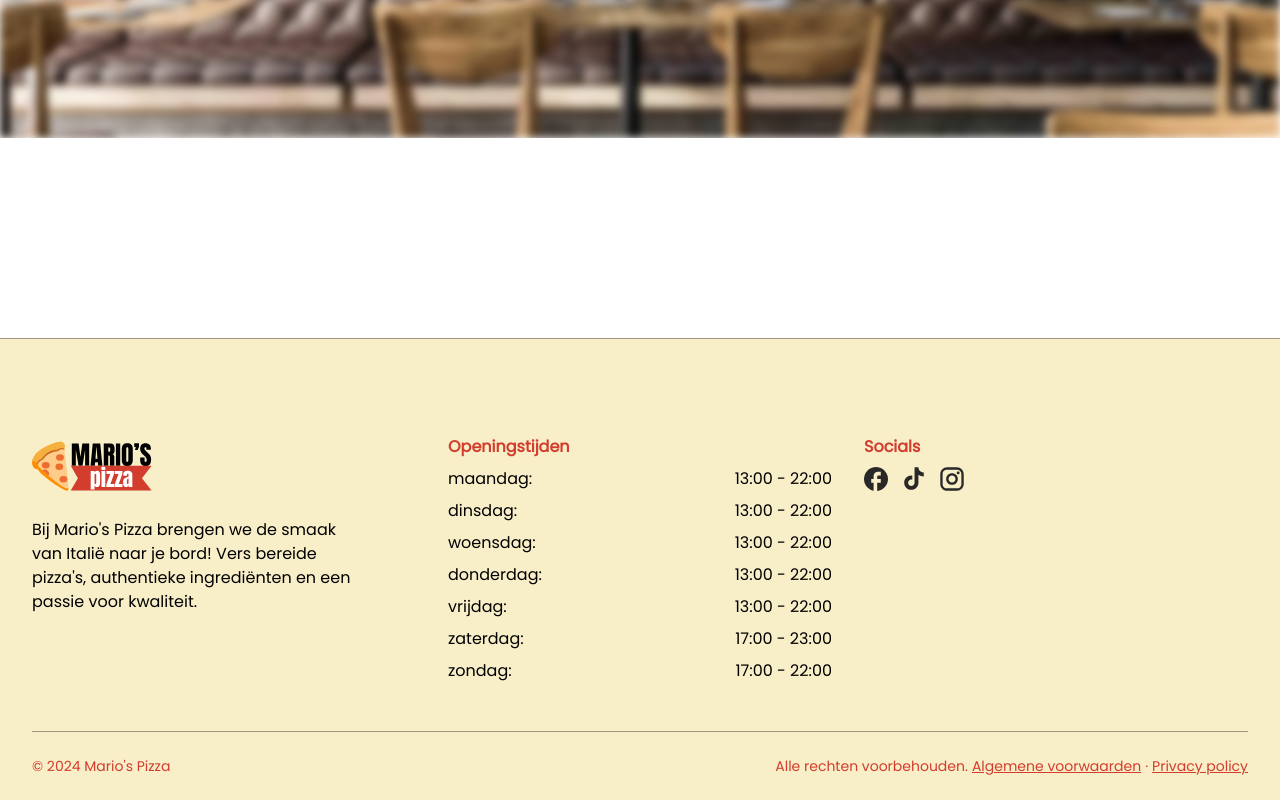
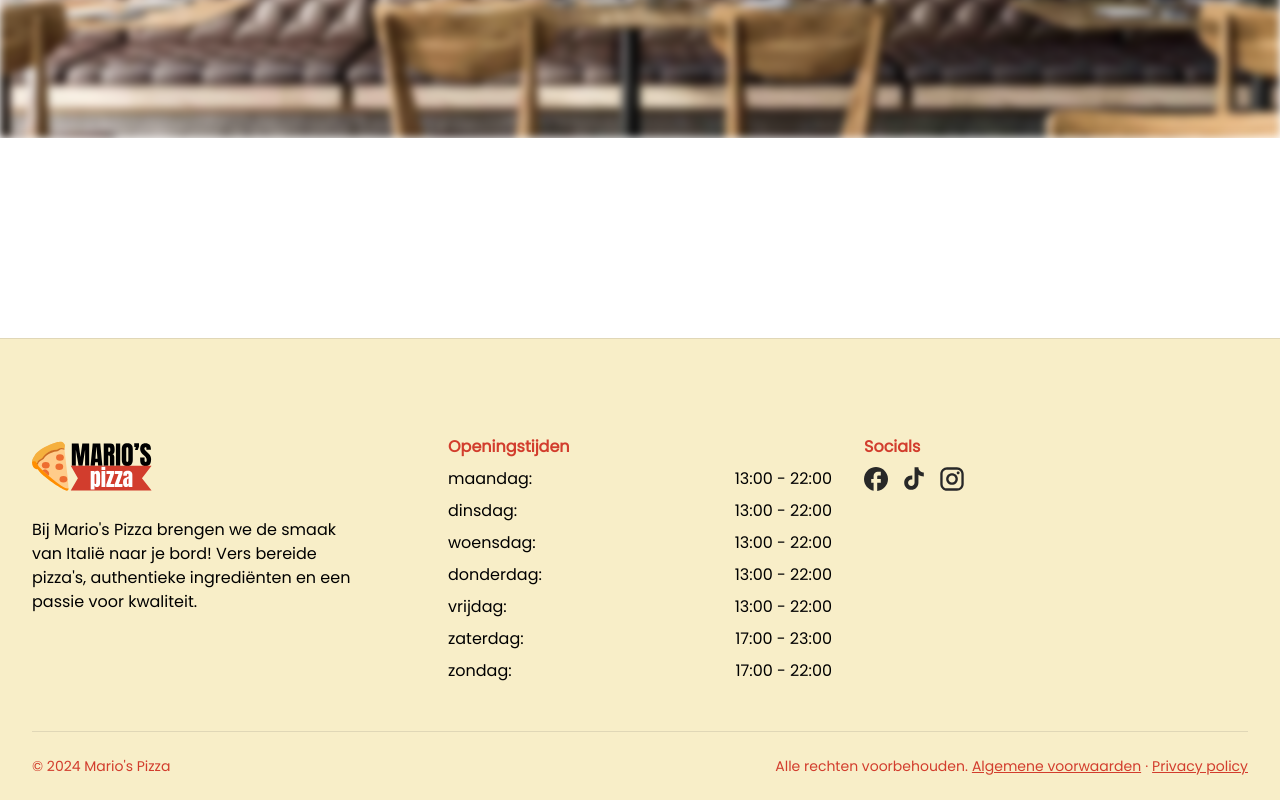
Before and after one commit to jarvin-s/marios-pizza, a Next.js app: page /aanbiedingen in a window 1280 px wide. Shown: the part 542-1342 px from the top of the page. Built offline with nearby package versions, Linux system fonts and the light colour scheme; no server answers.

Commit message:
style: update text labels in location component, adjust footer border color, and add shadow to Navbar header

```diff
--- a/src/app/components/Contact/Location.tsx
+++ b/src/app/components/Contact/Location.tsx
@@ -17,7 +17,7 @@ const Location = () => {
         <>
             <div className='mx-auto mt-40 flex max-w-[1400px] flex-col justify-between px-4 pb-80 md:mt-20'>
                 <h1 className='text-center text-6xl font-bold'>
-                    Onze locaties
+                    Onze vestigingen
                 </h1>
                 <div className='mx-auto mt-10 flex max-w-sm flex-col gap-4'>
                     <Button
@@ -61,7 +61,7 @@ const Location = () => {
                             height={600}
                             width='100%'
                             mode='place'
-                            q="'s Hertogenbosch,Avans Hogeschool"
+                            q="'s Hertogenbosch,Fontys Hogeschool"
                         />
                     </div>
                 </div>
--- a/src/app/components/Footer/Footer.tsx
+++ b/src/app/components/Footer/Footer.tsx
@@ -8,7 +8,7 @@ import instagram from '@/../public/images/footer/social-icons/instagram.svg'
 
 const Footer = () => {
     return (
-        <footer className='border-t-[1px] border-zinc-900/40 bg-[#f8eec8]'>
+        <footer className='border-t-[1px] border-[#49494923] bg-[#f8eec8]'>
             <div className='mx-auto max-w-screen-xl px-4 pb-6 pt-16 sm:px-6 lg:px-8 lg:pt-24'>
                 <div className='grid grid-cols-1 gap-8 lg:grid-cols-3'>
                     <section>
@@ -111,7 +111,7 @@ const Footer = () => {
                     </div>
                 </div>
 
-                <div className='mt-12 border-t border-zinc-900/40 pt-6'>
+                <div className='mt-12 border-t border-[#49494923] pt-6'>
                     <div className='text-center sm:flex sm:flex-row-reverse sm:justify-between sm:text-left'>
                         <p className='space-x-1 text-sm text-[#d23d2d]'>
                             <span className='block sm:inline'>
--- a/src/app/components/Header/Navbar.tsx
+++ b/src/app/components/Header/Navbar.tsx
@@ -34,7 +34,7 @@ const Navbar = () => {
 
     return (
         <>
-            <header className='sticky top-0 z-50 flex h-20 w-full shrink-0 items-center border-b-[1px] border-[#ffffff48] bg-primary-cream px-6 text-primary-orange backdrop-blur-md md:justify-center'>
+            <header className='sticky top-0 z-50 flex h-20 w-full shrink-0 items-center border-b-[1px] border-[#ffffff48] bg-primary-cream px-6 text-primary-orange backdrop-blur-md md:justify-center shadow-md'>
                 <Sheet open={open} onOpenChange={setOpen}>
                     <SheetTrigger asChild>
                         <Button
```
